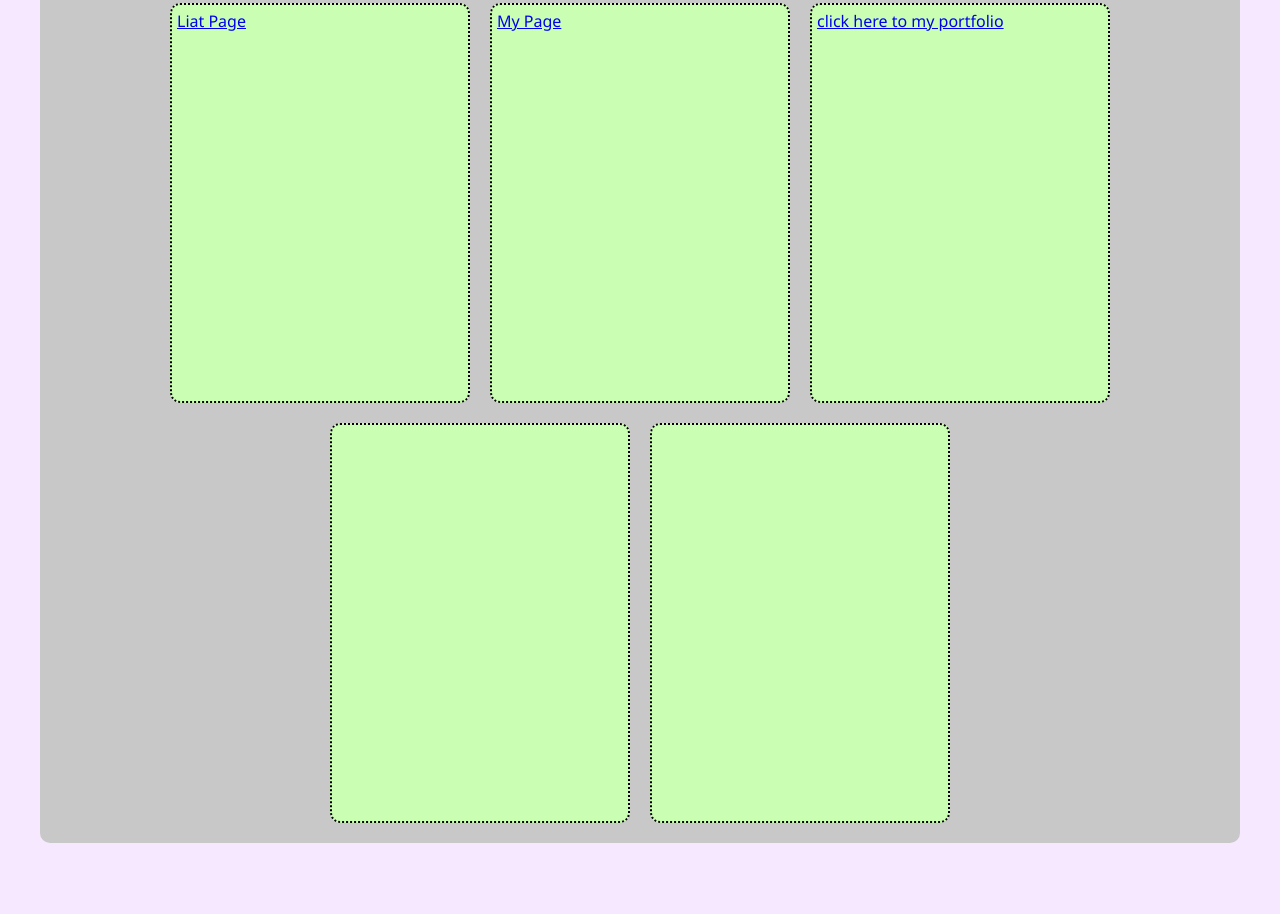
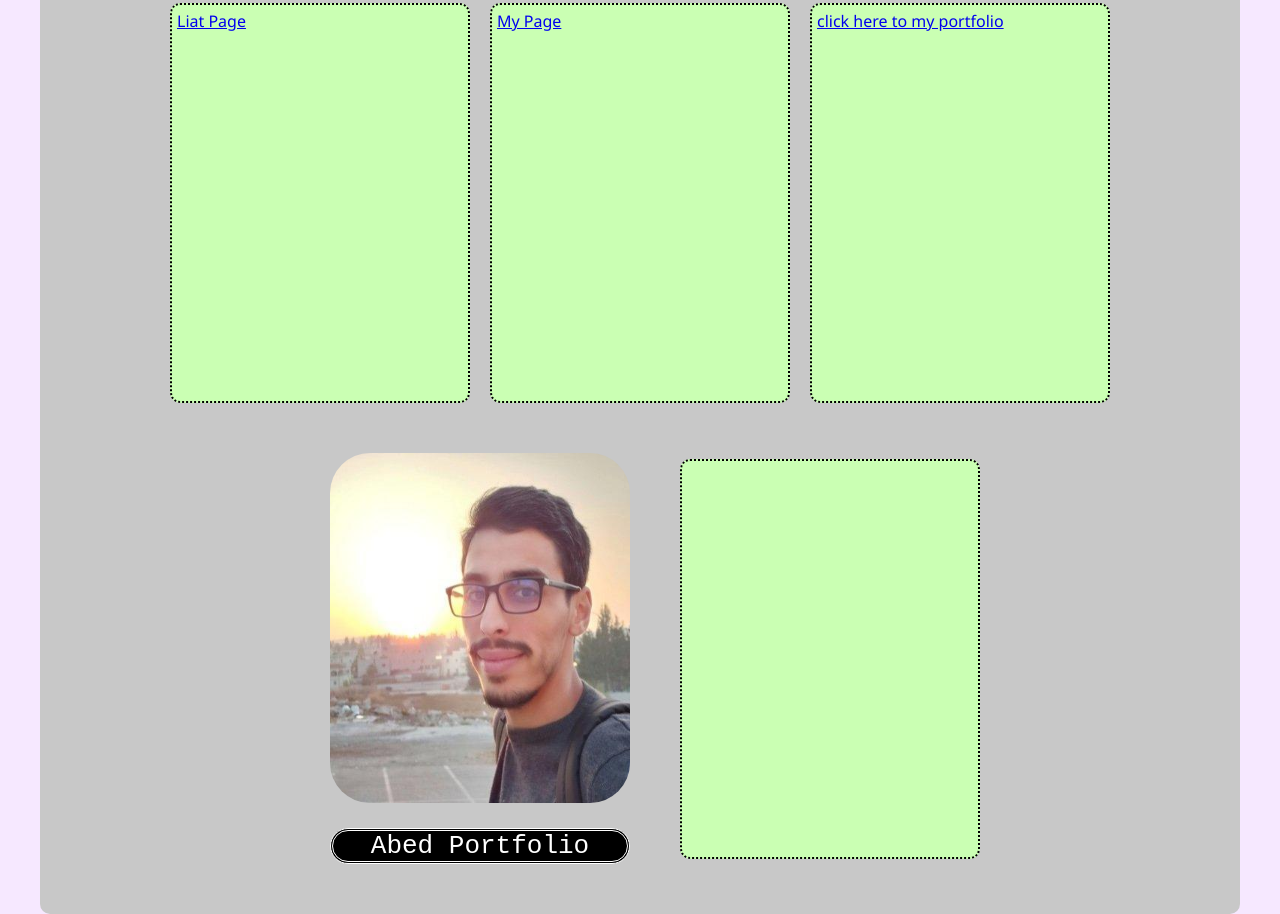
Before and after one commit to LiatPardoGrinbaum/Group-Project-Portfolios, a plain HTML site: page index.html in a window 1280 px wide. Shown: the part 70-984 px from the top of the page. Before the commit the page ends 913 px from the top, so only its background shows below. Drawn offline with Linux system fonts and the light colour scheme.

Commit message:
Update index.html

```diff
--- a/index.html
+++ b/index.html
@@ -43,6 +43,31 @@
       text-align: center;
       padding: 5px;
     }
+    .abedcard h1{
+       text-align: center;
+       font-family: monospace;
+       color: rgb(255, 255, 255);
+       font-weight: lighter;
+       background-color: rgb(0, 0, 0);
+       border-radius: 40px;
+       border-style:double;
+       margin-top: 20px;
+
+     }
+     .abedcard img {
+       width: 300px;
+       height: 350px;
+       border-radius: 40px;
+       border-color: rgb(237, 219, 148);
+       border-width: 20px;
+
+     }
+     .abedcard {
+       padding: 40px;
+     }
+     .abedcard a{
+       color: black;
+     }
   </style>
   <body>
     <header>
@@ -57,7 +82,11 @@
       </div>
       <div class="Benjamin card">
         <a href="/Group-Project-Portfolios/benjamin_potfolio.html">click here to my portfolio</a></div>
-      <div class="Abed card"></div>
+      <div class="abedcard"><a href="/abed_portfolio">
+        <img src="images/abed.jpeg" alt="abedpic">
+        <h1>Abed Portfolio</h1>
+      </a>
+      </div>
       <div class="Ofir card"></div>
     </div>
   </body>
```
